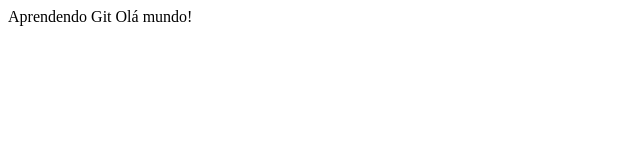
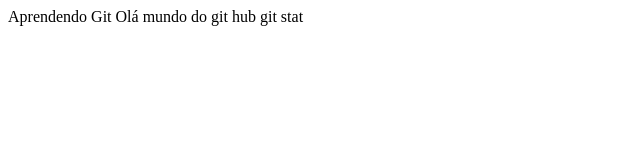
Before and after one commit to camilaluizamachado/aula-de-git, a plain HTML site: page index.html in a window 1280 px wide. Shown: the whole page, without its empty margins (0-640 px from the left). Drawn offline with Linux system fonts and the light colour scheme.

Commit message:
adicionei a palavra git

```diff
--- a/index.html
+++ b/index.html
@@ -7,8 +7,8 @@
     </title>Aprendendo Git</title>
 </head>
 <body>
-    <hi> Olá mundo!</hi>
+    <hi> Olá mundo do git hub</hi>
     <script src="js/index.js"></script>
-
+    git stat
 </body>
 </html>
```
